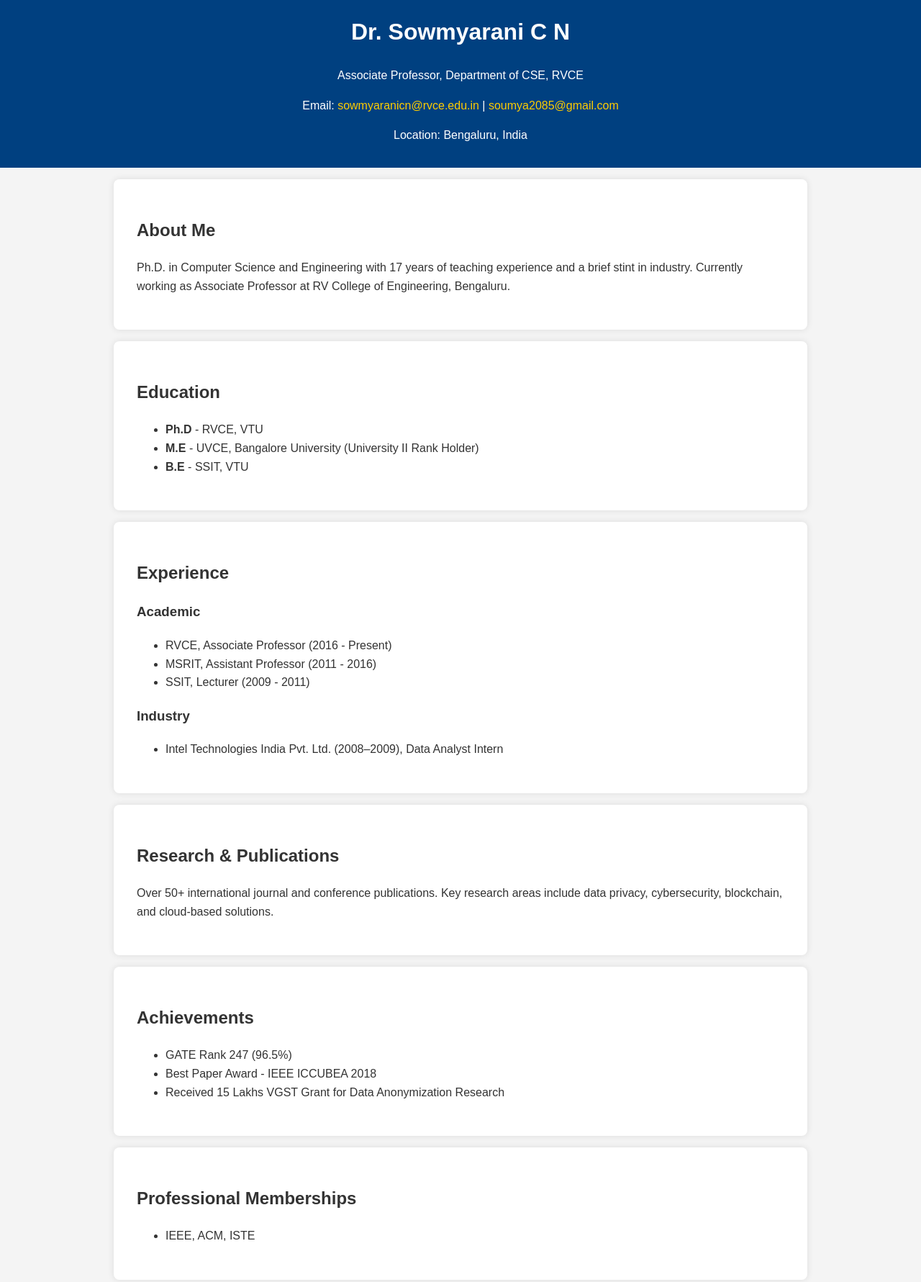
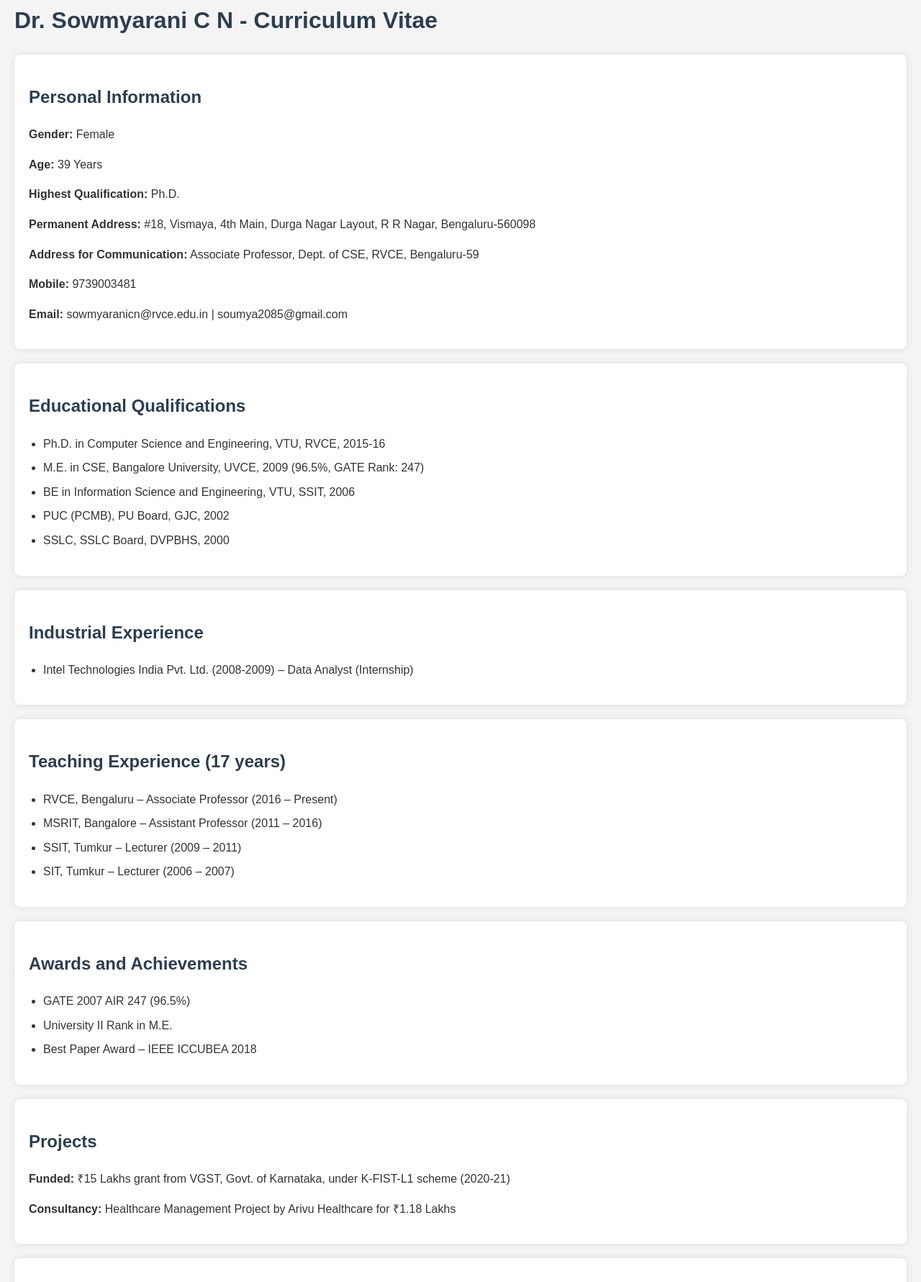
Before and after one commit to sowmyaranicn-prog/sowmyaranicn-prog, a plain HTML site: page index.html in a window 1280 px wide. Shown: the part 18-1799 px from the top of the page at 72% size. Drawn offline with Linux system fonts and the light colour scheme.

Commit message:
index.html

```diff
--- a/index.html
+++ b/index.html
@@ -1,70 +1,132 @@
 <!DOCTYPE html>
 <html lang="en">
 <head>
-  <meta charset="UTF-8" />
-  <meta name="viewport" content="width=device-width, initial-scale=1.0"/>
-  <title>Dr. Sowmyarani C N - Portfolio</title>
-  <link rel="stylesheet" href="style.css"/>
+  <meta charset="UTF-8">
+  <meta name="viewport" content="width=device-width, initial-scale=1.0">
+  <title>Dr. Sowmyarani C N - CV</title>
+  <style>
+    body {
+      font-family: Arial, sans-serif;
+      margin: 20px;
+      background-color: #f4f4f4;
+      color: #333;
+      line-height: 1.6;
+    }
+    h1, h2, h3 {
+      color: #2c3e50;
+    }
+    .section {
+      background: #fff;
+      padding: 20px;
+      margin-bottom: 20px;
+      border-radius: 8px;
+      box-shadow: 0 0 10px rgba(0,0,0,0.1);
+    }
+    ul {
+      padding-left: 20px;
+    }
+    li {
+      margin-bottom: 8px;
+    }
+  </style>
 </head>
 <body>
-  <header>
-    <h1>Dr. Sowmyarani C N</h1>
-    <p>Associate Professor, Department of CSE, RVCE</p>
-    <p>Email: <a href="mailto:sowmyaranicn@rvce.edu.in">sowmyaranicn@rvce.edu.in</a> | <a href="mailto:soumya2085@gmail.com">soumya2085@gmail.com</a></p>
-    <p>Location: Bengaluru, India</p>
-  </header>
+  <h1>Dr. Sowmyarani C N - Curriculum Vitae</h1>
 
-  <section>
-    <h2>About Me</h2>
-    <p>Ph.D. in Computer Science and Engineering with 17 years of teaching experience and a brief stint in industry. Currently working as Associate Professor at RV College of Engineering, Bengaluru.</p>
-  </section>
+  <div class="section">
+    <h2>Personal Information</h2>
+    <p><strong>Gender:</strong> Female</p>
+    <p><strong>Age:</strong> 39 Years</p>
+    <p><strong>Highest Qualification:</strong> Ph.D.</p>
+    <p><strong>Permanent Address:</strong> #18, Vismaya, 4th Main, Durga Nagar Layout, R R Nagar, Bengaluru-560098</p>
+    <p><strong>Address for Communication:</strong> Associate Professor, Dept. of CSE, RVCE, Bengaluru-59</p>
+    <p><strong>Mobile:</strong> 9739003481</p>
+    <p><strong>Email:</strong> sowmyaranicn@rvce.edu.in | soumya2085@gmail.com</p>
+  </div>
 
-  <section>
-    <h2>Education</h2>
+  <div class="section">
+    <h2>Educational Qualifications</h2>
     <ul>
-      <li><strong>Ph.D</strong> - RVCE, VTU</li>
-      <li><strong>M.E</strong> - UVCE, Bangalore University (University II Rank Holder)</li>
-      <li><strong>B.E</strong> - SSIT, VTU</li>
+      <li>Ph.D. in Computer Science and Engineering, VTU, RVCE, 2015-16</li>
+      <li>M.E. in CSE, Bangalore University, UVCE, 2009 (96.5%, GATE Rank: 247)</li>
+      <li>BE in Information Science and Engineering, VTU, SSIT, 2006</li>
+      <li>PUC (PCMB), PU Board, GJC, 2002</li>
+      <li>SSLC, SSLC Board, DVPBHS, 2000</li>
     </ul>
-  </section>
+  </div>
 
-  <section>
-    <h2>Experience</h2>
-    <h3>Academic</h3>
+  <div class="section">
+    <h2>Industrial Experience</h2>
     <ul>
-      <li>RVCE, Associate Professor (2016 - Present)</li>
-      <li>MSRIT, Assistant Professor (2011 - 2016)</li>
-      <li>SSIT, Lecturer (2009 - 2011)</li>
+      <li>Intel Technologies India Pvt. Ltd. (2008-2009) – Data Analyst (Internship)</li>
     </ul>
-    <h3>Industry</h3>
+  </div>
+
+  <div class="section">
+    <h2>Teaching Experience (17 years)</h2>
     <ul>
-      <li>Intel Technologies India Pvt. Ltd. (2008–2009), Data Analyst Intern</li>
+      <li>RVCE, Bengaluru – Associate Professor (2016 – Present)</li>
+      <li>MSRIT, Bangalore – Assistant Professor (2011 – 2016)</li>
+      <li>SSIT, Tumkur – Lecturer (2009 – 2011)</li>
+      <li>SIT, Tumkur – Lecturer (2006 – 2007)</li>
     </ul>
-  </section>
+  </div>
 
-  <section>
-    <h2>Research & Publications</h2>
-    <p>Over 50+ international journal and conference publications. Key research areas include data privacy, cybersecurity, blockchain, and cloud-based solutions.</p>
-  </section>
+  <div class="section">
+    <h2>Awards and Achievements</h2>
+    <ul>
+      <li>GATE 2007 AIR 247 (96.5%)</li>
+      <li>University II Rank in M.E.</li>
+      <li>Best Paper Award – IEEE ICCUBEA 2018</li>
+    </ul>
+  </div>
 
-  <section>
-    <h2>Achievements</h2>
+  <div class="section">
+    <h2>Projects</h2>
+    <p><strong>Funded:</strong> ₹15 Lakhs grant from VGST, Govt. of Karnataka, under K-FIST-L1 scheme (2020-21)</p>
+    <p><strong>Consultancy:</strong> Healthcare Management Project by Arivu Healthcare for ₹1.18 Lakhs</p>
+  </div>
+
+  <div class="section">
+    <h2>Industry / Academia Collaboration</h2>
     <ul>
-      <li>GATE Rank 247 (96.5%)</li>
-      <li>Best Paper Award - IEEE ICCUBEA 2018</li>
-      <li>Received 15 Lakhs VGST Grant for Data Anonymization Research</li>
+      <li>JNAA coordinator for Juniper Networks</li>
+      <li>Talks with FireEye Inc.</li>
+      <li>MOU with Robert Bosch Center, IISc Bengaluru</li>
+      <li>CoE, Cyber Security, Govt. of Karnataka</li>
     </ul>
-  </section>
+  </div>
 
-  <section>
+  <div class="section">
+    <h2>International Journal Reviewer</h2>
+    <ul>
+      <li>Associate Editor, IJISP (IGI Global)</li>
+      <li>Editorial Board Member – Elsevier, IEEE, IGI Global</li>
+    </ul>
+  </div>
+
+  <div class="section">
     <h2>Professional Memberships</h2>
     <ul>
-      <li>IEEE, ACM, ISTE</li>
+      <li>ISTE – Life Member</li>
+      <li>ACM & IEEE – Professional Member</li>
     </ul>
-  </section>
+  </div>
+
+  <div class="section">
+    <h2>Expert Lectures / Sessions Chaired</h2>
+    <p>Over 10 invited expert talks and session chair roles at conferences, workshops, and training programs at organizations like BEL, BMSIT, DSCE, and more.</p>
+  </div>
+
+  <div class="section">
+    <h2>Research Publications</h2>
+    <p><strong>International Journals:</strong> 30+ publications including IEEE Access, Springer, SN Computer Science, IJISP, IJACSA, and more.</p>
+    <p><strong>Conferences:</strong> 15+ presentations at IEEE, Springer, and national conferences.</p>
+    <p><strong>Book Chapters:</strong> Multiple contributions to edited volumes by IGI Global, Emerald, and others.</p>
+  </div>
 
   <footer>
-    <p>© 2025 Dr. Sowmyarani C N | Designed for GitHub Pages</p>
+    <p>© 2024 Dr. Sowmyarani C N</p>
   </footer>
 </body>
 </html>
```
